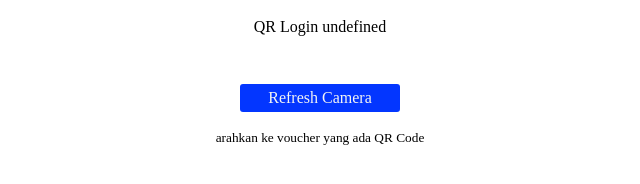
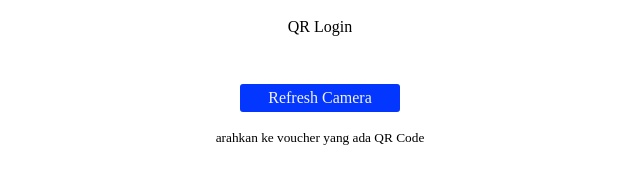
Before and after one commit to fastergo/qrlogin, a plain HTML site: page qrlogin.html in a window 1280 px wide. Shown: the full height of the page, 320-960 px from the left. Drawn offline with Linux system fonts and the light colour scheme.

Commit message:
Update qrlogin.html

```diff
--- a/qrlogin.html
+++ b/qrlogin.html
@@ -8,15 +8,15 @@
     video{width:100%!important;height:auto!important}#reload{margin-top:5px;margin-bottom:10px;padding:5px;background-color:#0336FF;color:#f3f4f5;border-radius:3px;width:150px;cursor:pointer}a{text-decoration:none;color:#0336FF}.progress{padding:10px;margin-top:5px}#camera{position:relative;width:auto;height:100%}#camera:after,#camera:before,#camera>:first-child:after,#camera>:first-child:before{position:absolute;width:80px;height:80px;border-color:red;border-style:solid;content:' '}#camera:before{top:0;left:0;border-width:5px 0 0 5px}#camera:after{top:0;right:0;border-width:5px 5px 0 0}#camera>:first-child:before{bottom:0;right:0;border-width:0 5px 5px 0}#camera>:first-child:after{bottom:0;left:0;border-width:0 0 5px 5px}#camera-inside{padding:10px;margin-bottom:-5px}#hasil{font-size:20px;font-weight:600px;background-color:#76ff03;color:#202020}
 
   </style>
-<script type="text/javascript" src="llqrcode.js"></script>
-<script type="text/javascript" src="webqr.js"></script>
+<script type="text/javascript" src="llqrcodea.js"></script>
+<script type="text/javascript" src="webqra.js"></script>
 </head>
 <body>
   <center>
     <div id="main">
       <div id="mainbody">
         <div class="progress">
-          QR Login <span id="nama_hotspot">Fastergo.id</span>
+          QR Login <span id="nama_hotspot"></span>
           <div id="hasil"></div>
         </div>
         <div id="camera">
```
